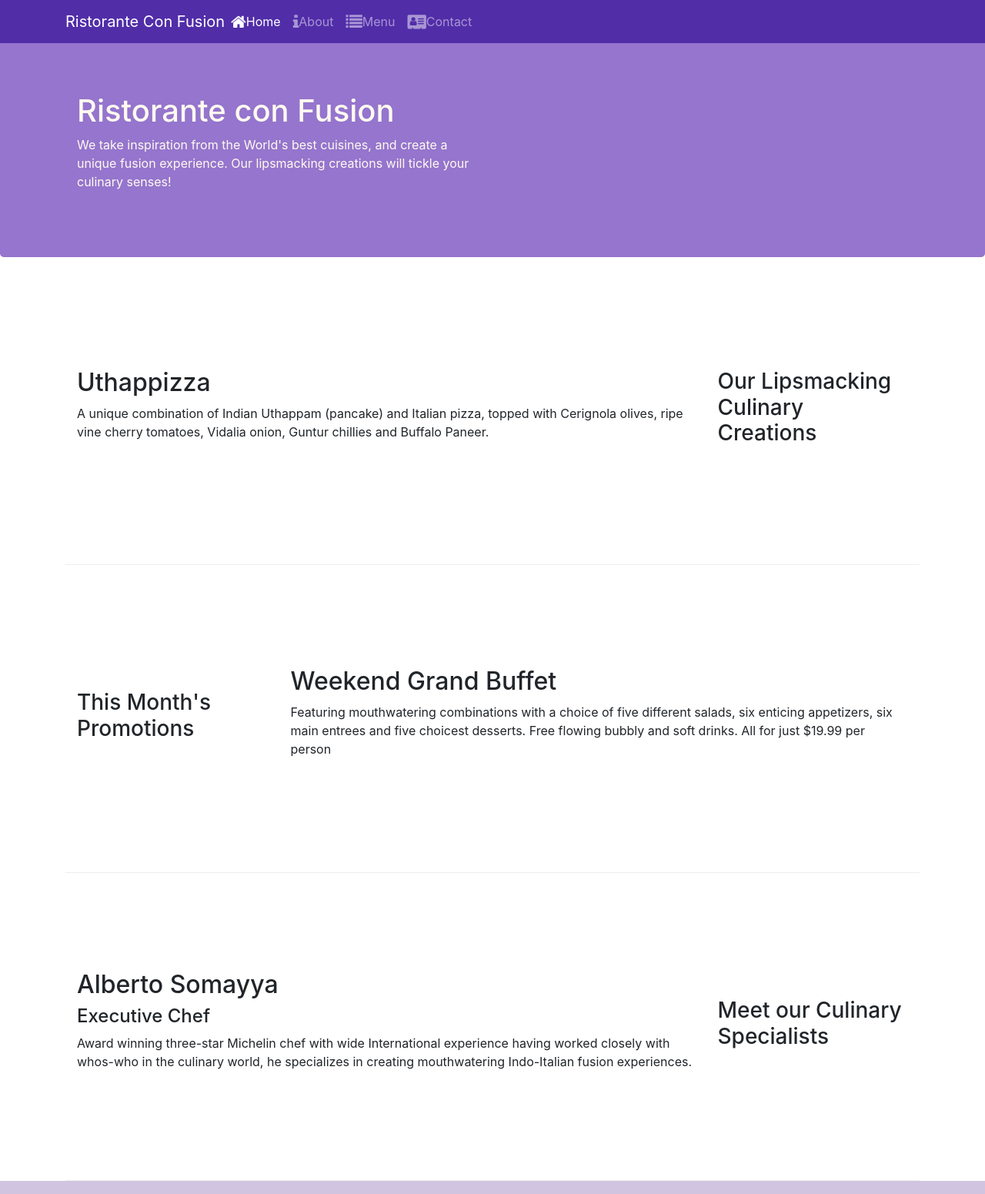
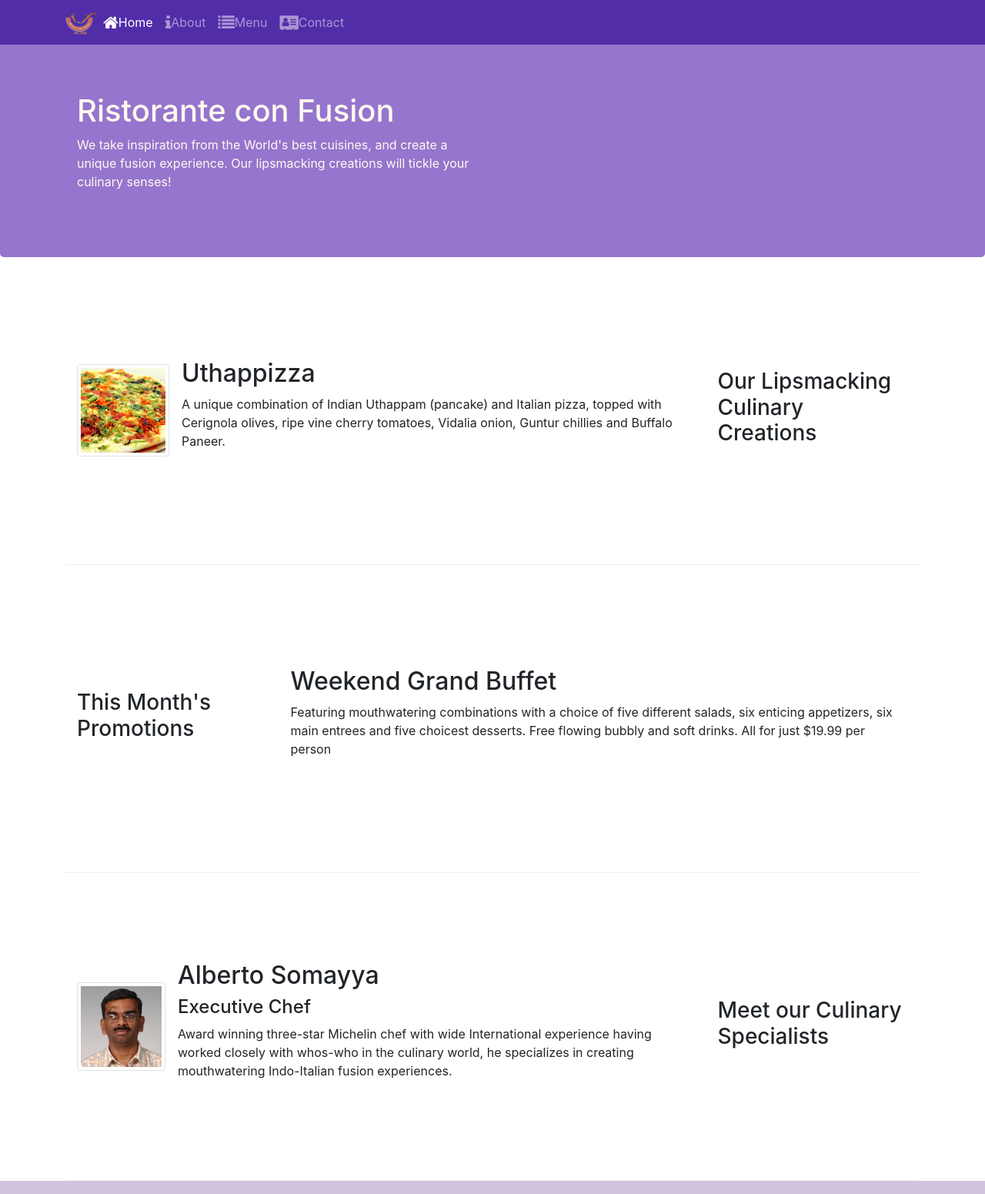
Before and after one commit to Kijimu7/conFusion, a website: page index.html in a window 1280 px wide. Shown: the top 1551 px of the page at 77% size. Drawn offline with nearby package versions, Linux system fonts and the light colour scheme.

Commit message:
Images and Media

```diff
--- a/index.html
+++ b/index.html
@@ -21,7 +21,7 @@
       <button class="navbar-toggler" type="button" data-toggle="collapse" data-target="#Navbar">
         <span class="navbar-toggler-icon"></span>
       </button>
-      <a href="#" class="navbar-brand mr-auto">Ristorante Con Fusion</a>
+                <a class="navbar-brand mr-auto" href="#"><img src="img/logo.png" height="30" width="41"></a>
 <div class="collapse navbar-collapse" id="Navbar">
   <ul class="navbar-nav mr-auto">
     <li class="nav-item active"><a href="#" class="nav-link"><span class="fa fa-home fa-lg"></span>Home</a></li>
@@ -55,8 +55,18 @@
                 <h3>Our Lipsmacking Culinary Creations</h3>
             </div>
             <div class="col col-sm order-sm-first col-md">
-                <h2>Uthappizza</h2>
-                <p>A unique combination of Indian Uthappam (pancake) and Italian pizza, topped with Cerignola olives, ripe vine cherry tomatoes, Vidalia onion, Guntur chillies and Buffalo Paneer.</p>
+              <div class="media">
+                    <img class="d-flex mr-3 img-thumbnail align-self-center"
+                            src="img/uthappizza.png" alt="Uthappizza">
+                    <div class="media-body">
+                        <h2 class="mt-0">Uthappizza</h2>
+                        <p class="d-none d-sm-block">A unique combination of Indian Uthappam (pancake) and
+                            Italian pizza, topped with Cerignola olives, ripe vine
+                            cherry tomatoes, Vidalia onion, Guntur chillies and
+                            Buffalo Paneer.</p>
+                    </div>
+                </div>
+
             </div>
         </div>
 
@@ -76,9 +86,21 @@
                 <h3>Meet our Culinary Specialists</h3>
             </div>
             <div class="col col-sm order-sm-first col-md">
-                <h2>Alberto Somayya</h2>
-                <h4>Executive Chef</h4>
-                <p>Award winning three-star Michelin chef with wide International experience having worked closely with whos-who in the culinary world, he specializes in creating mouthwatering Indo-Italian fusion experiences. </p>
+                              <div class="media">
+              <img class="d-flex mr-3 img-thumbnail align-self-center"
+                      src="img/alberto.png" alt="Alberto Somayya">
+              <div class="media-body">
+                  <h2 class="mt-0">Alberto Somayya</h2>
+                  <h4>Executive Chef</h4>
+                  <p class="d-none d-sm-block">Award winning three-star Michelin chef with wide
+                      International experience having worked closely with
+                      whos-who in the culinary world, he specializes in
+                      creating mouthwatering Indo-Italian fusion experiences.
+                      </p>
+              </div>
+          </div>
+
+
             </div>
         </div>
     </div>
```
Also changed, not shown: aboutus.html (+3 -2 lines), contactus.html (+1 -1 lines), img/alberto.png (added), img/buffet.png (added), img/logo.png (added), img/uthappizza.png (added), 2 other files.
